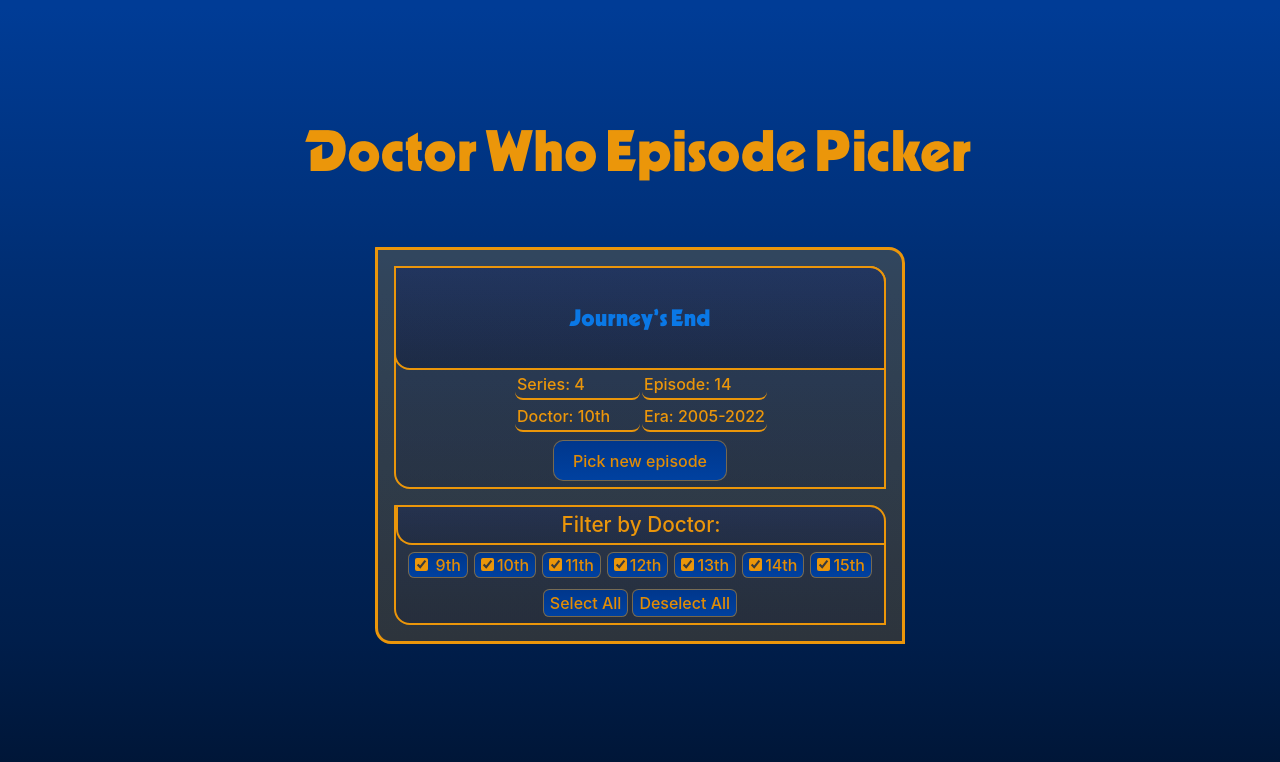
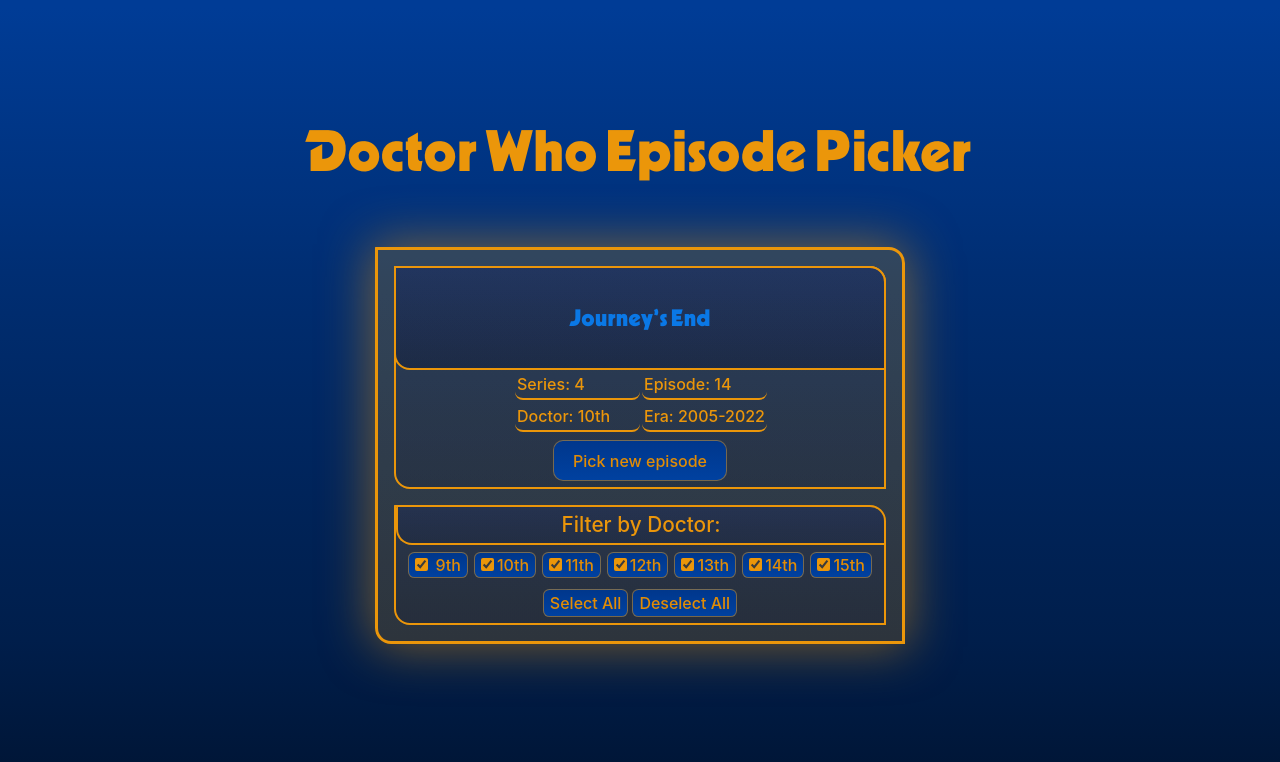
Before and after one commit to May-Cook/drwho-episode-picker, a React (Vite) app in the folder episode-picker/: page / in a window 1280 px wide. Shown: the top 762 px of the page. Built offline with nearby package versions, Linux system fonts and the light colour scheme.

Commit message:
Add glow effect to main component

```diff
--- a/episode-picker/src/App.css
+++ b/episode-picker/src/App.css
@@ -22,4 +22,6 @@
   color: rgba(235, 150, 10, 1);
   margin: 10%;
   padding: 1rem;
+
+  box-shadow: 0px 0px 50px 3px rgba(235, 150, 10, 0.5);
 }
--- a/episode-picker/src/index.css
+++ b/episode-picker/src/index.css
@@ -141,6 +141,7 @@
     rgb(10, 20, 50, 0.4) 0%,
     rgb(20, 40, 100, 0.4)
   );
+
 }
 
 #infoContainer {
```
